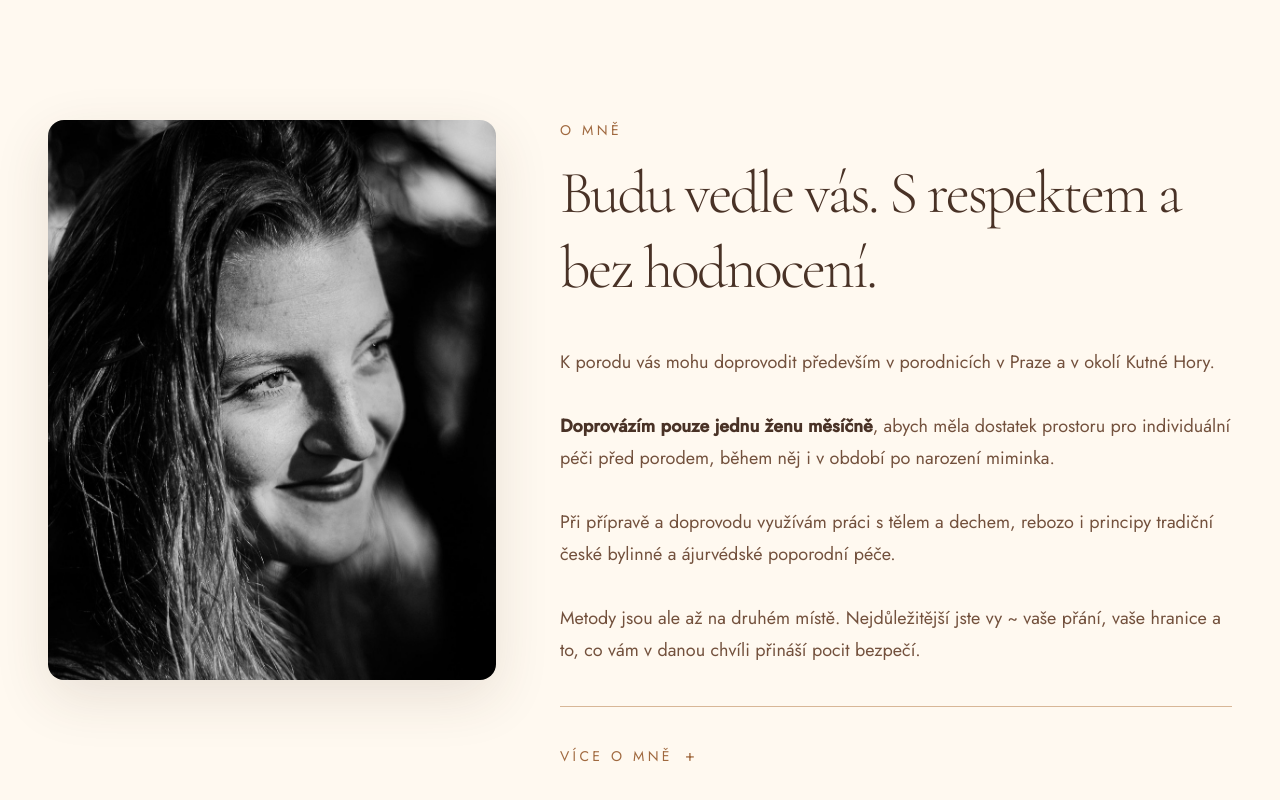
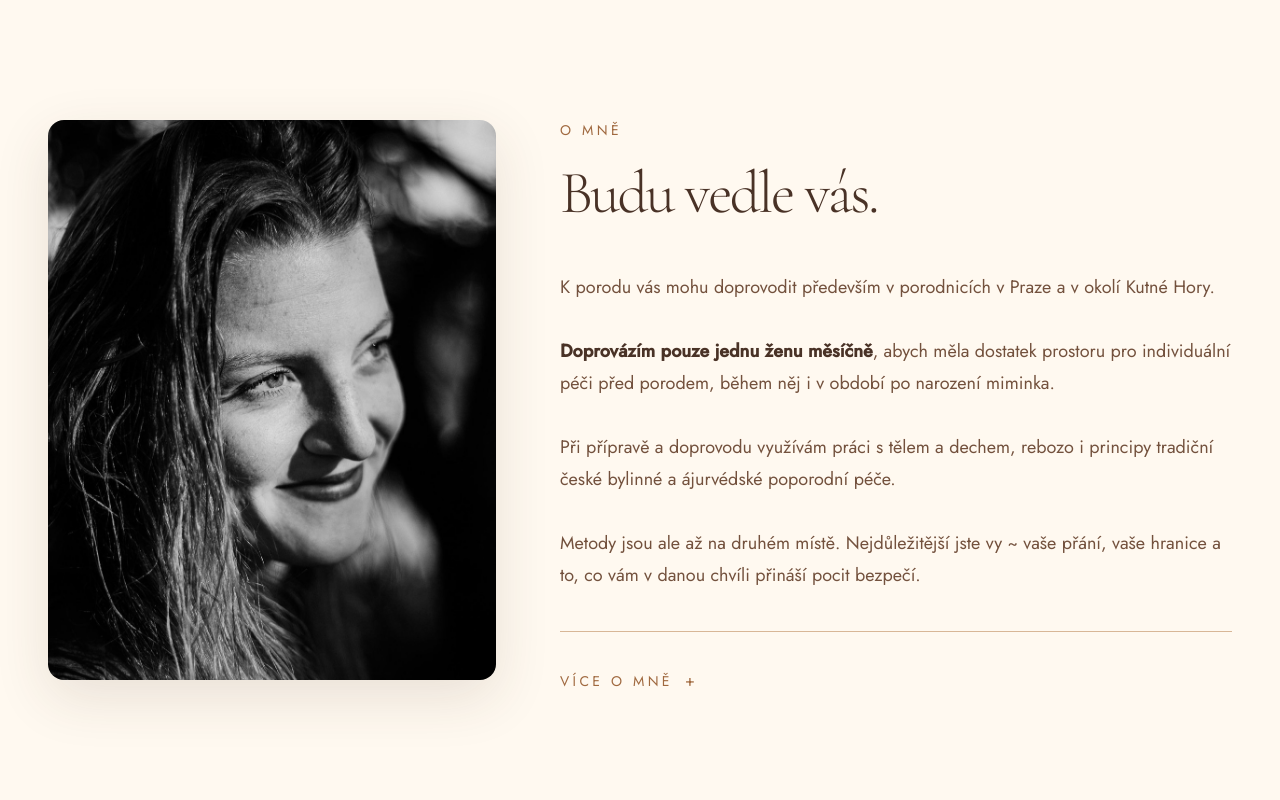
Before and after one commit to eeislerova/Light-of-Birth, a React (Vite) app: page / in a window 1280 px wide. Shown: the part 4799-5599 px from the top of the page. Built offline with nearby package versions, Linux system fonts and the light colour scheme.

Commit message:
Shorten Czech about heading

```diff
--- a/src/locales.ts
+++ b/src/locales.ts
@@ -59,7 +59,7 @@ export const t = {
       p3: "Při přípravě a doprovodu využívám práci s tělem a dechem, rebozo i principy tradiční české bylinné a ájurvédské poporodní péče.",
       p4: "Metody jsou ale až na druhém místě. Nejdůležitější jste vy ~ vaše přání, vaše hranice a to, co vám v danou chvíli přináší pocit bezpečí.",
       eyebrow: "O mně",
-      title: "Budu vedle vás. S respektem a bez hodnocení.",
+      title: "Budu vedle vás.",
       more: "Více o mně",
       courses: "Vzdělání a kurzy",
     },
```
